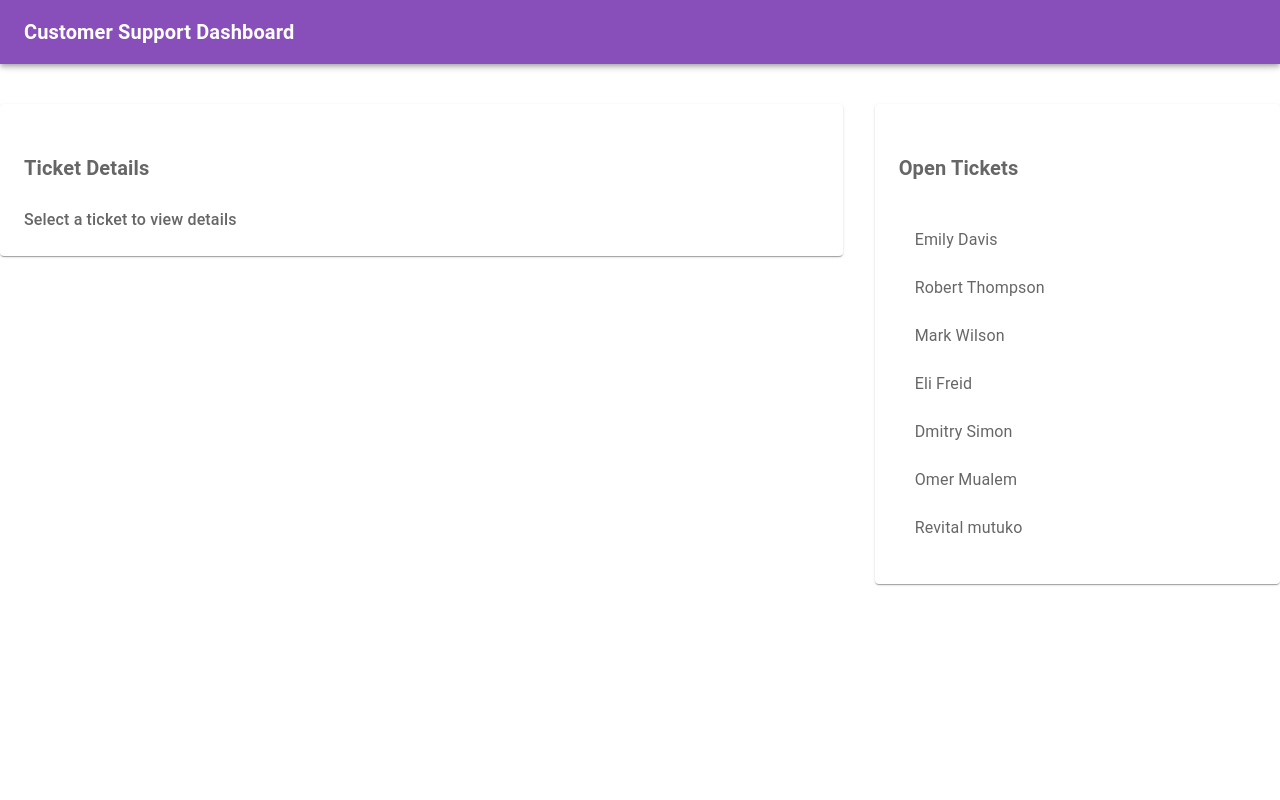
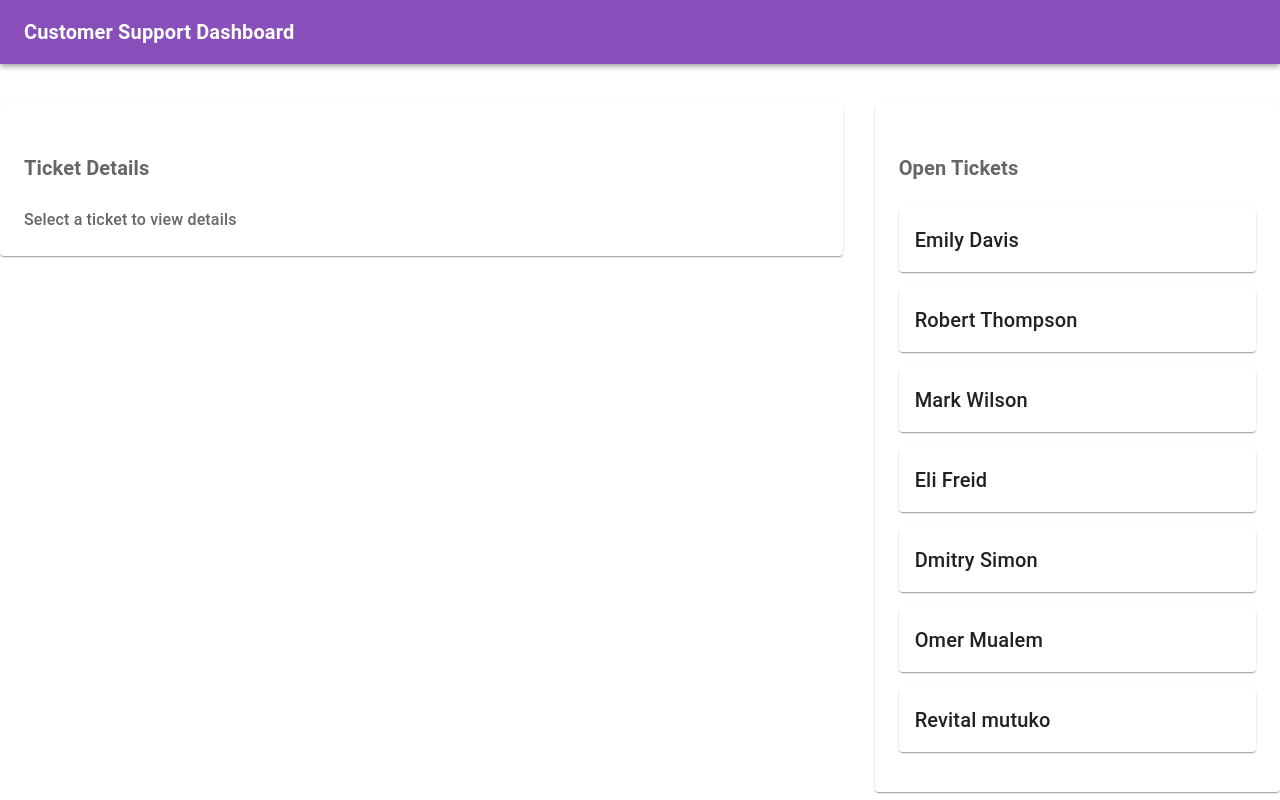
Before and after one commit to E-Freid/hackwebapp, a React (Create React App) app: page / in a window 1280 px wide. Built offline with nearby package versions, Linux system fonts and the light colour scheme.

Commit message:
added more style

```diff
--- a/src/App.js
+++ b/src/App.js
@@ -1,9 +1,8 @@
 import React, { useState } from 'react';
-import { Button, AppBar, Toolbar, Typography, Box, Grid, TextField, Paper, List, ListItem, ListItemText, IconButton } from '@mui/material';
+import { Button, AppBar, Toolbar, Typography, Box, Grid, TextField, Card, CardContent, CardActionArea } from '@mui/material';
 import { createTheme, ThemeProvider } from '@mui/material/styles';
 import CloseIcon from '@mui/icons-material/Close';
 import ContactMailIcon from '@mui/icons-material/ContactMail';
-
 
 const tickets = [
   { id: 1, name: 'Emily Davis' },
@@ -59,7 +58,7 @@ function App() {
         </AppBar>
         <Grid container spacing={4}>
           <Grid item xs={12} md={8}>
-            <Paper sx={{ p: 3, color: 'text.secondary' }}>
+            <Card sx={{ p: 3, color: 'text.secondary' }}>
               <Typography variant="h6" sx={{ mt: 3, fontWeight: 600 }}>Ticket Details</Typography>
               {activeTicket ? (
                 <Box mt={3}>
@@ -93,14 +92,12 @@ function App() {
                     margin="normal"
                   />
                   <Box mt={3} display="flex" justifyContent="space-between">
-                    <IconButton variant="contained" color="primary" style={{ marginRight: '10px' }}>
-                      <CloseIcon />
+                    <Button variant="contained" color="primary" style={{ marginRight: '10px' }} startIcon={<CloseIcon />}>
                       Close Ticket
-                    </IconButton>
-                    <IconButton variant="contained" color="secondary">
-                      <ContactMailIcon />
+                    </Button>
+                    <Button variant="contained" color="secondary" startIcon={<ContactMailIcon />}>
                       Contact Customer
-                    </IconButton>
+                    </Button>
                   </Box>
                 </Box>
               ) : (
@@ -108,21 +105,23 @@ function App() {
                   <Typography sx={{ fontWeight: 500 }}>Select a ticket to view details</Typography>
                 </Box>
               )}
-            </Paper>
+            </Card>
           </Grid>
           <Grid item xs={12} md={4}>
-            <Paper sx={{ p: 3, color: 'text.secondary' }}>
+            <Card sx={{ p: 3, color: 'text.secondary' }}>
               <Typography variant="h6" sx={{ mt: 3, fontWeight: 600 }}>Open Tickets</Typography>
               <Box mt={3}>
-                <List sx={{ width: '100%', bgcolor: 'background.paper' }}>
-                  {tickets.map((ticket) => (
-                    <ListItem button key={ticket.id} onClick={() => handleTicketClick(ticket.id)}>
-                      <ListItemText primary={ticket.name} sx={{ fontWeight: 500 }}/>
-                    </ListItem>
-                  ))}
-                </List>
+                {tickets.map((ticket) => (
+                  <Card sx={{ mb: 2 }} key={ticket.id} onClick={() => handleTicketClick(ticket.id)}>
+                    <CardActionArea>
+                      <CardContent>
+                        <Typography variant="h6" sx={{ fontWeight: 500 }}>{ticket.name}</Typography>
+                      </CardContent>
+                    </CardActionArea>
+                  </Card>
+                ))}
               </Box>
-            </Paper>
+            </Card>
           </Grid>
         </Grid>
       </Box>
```
